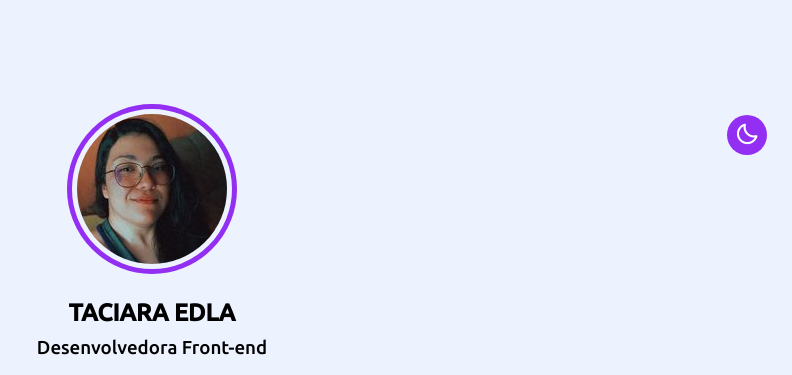
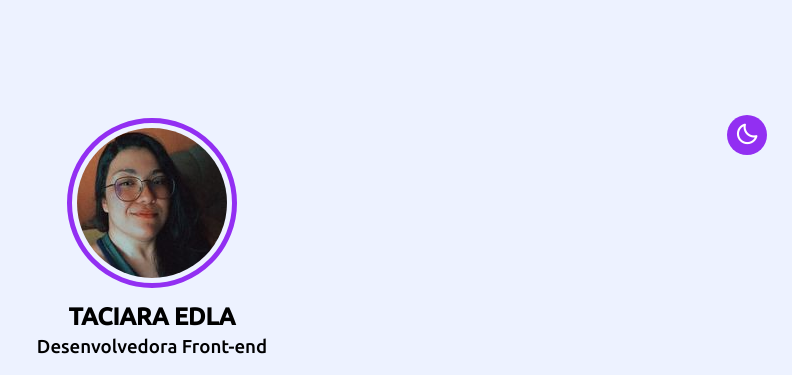
Before and after one commit to TaciAlves/dev-taci, a plain HTML site: page index.html in a window 1280 px wide. Shown: the top 375 px of the page, without its empty margins (488-1280 px from the left). Drawn offline with nearby package versions, Linux system fonts and the light colour scheme.

Commit message:
css update

```diff
--- a/style.css
+++ b/style.css
@@ -43,8 +43,8 @@ body.dark {
     align-items: center;
     justify-content: center;
     flex-direction: column;
-    width: 90%;
-    height: 90vh;
+    width: 80%;
+    height: 80vh;
 }
 
 .container img{
@@ -55,13 +55,13 @@ body.dark {
 }
 
 .container h2 {
-    margin-top: 25px;
+    margin-top: 15px;
     font-weight: 700;
     text-transform: uppercase;
 }
 
 .container h3 {
-    margin-top: 10px;
+    margin-top: 5px;
     font-weight: 500;
 }
 
@@ -77,7 +77,7 @@ li i {
 
 li button {
     padding: 10px 10px 10px 10px;
-    margin-top: 8px;
+    margin-top: 5px;
     width: 200px;
     border-radius: 5px;
     background: var(--bg-color-2);
@@ -135,3 +135,9 @@ footer {
     transition: all 0.3s ease;
     border-radius: 50%;
 }
+
+@media (max-width: 350px) {
+    .box {
+        width: 70%
+    }
+}
```
